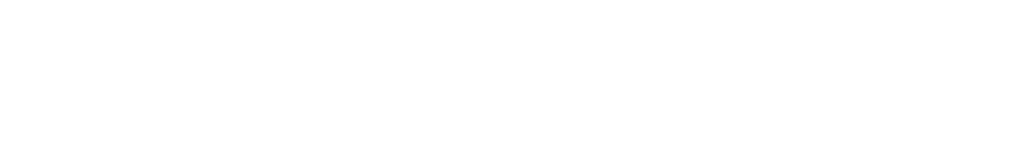
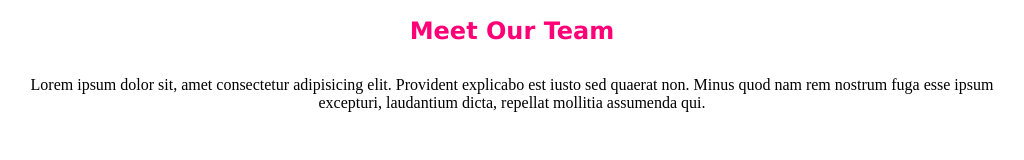
Before and after one commit to Domenico-lel/html-css-float-cards, a plain HTML site: page index.html in a window 1280 px wide. Shown: the whole page, without its empty margins (128-1152 px from the left). Drawn offline with Linux system fonts and the light colour scheme.

Commit message:
parte superiore creata e centrata

```diff
--- a/css/style.css
+++ b/css/style.css
@@ -0,0 +1,12 @@
+#contenitore, h2{
+    text-align: center;
+    width: 80%;
+    margin: auto;
+}
+
+h2{
+    color: rgb(255, 0, 119);
+    font-family: Verdana, Tahoma, sans-serif;
+    padding-bottom: 15px;
+    padding-top: 9px;
+}
--- a/index.html
+++ b/index.html
@@ -7,6 +7,10 @@
     <title>Document</title>
 </head>
 <body>
+    <h2>Meet Our Team</h2>
 
+    <header id="contenitore">
+        <p>Lorem ipsum dolor sit, amet consectetur adipisicing elit. Provident explicabo est iusto sed quaerat non. Minus quod nam rem nostrum fuga esse ipsum excepturi, laudantium dicta, repellat mollitia assumenda qui.</p>
+    </header>
 </body>
 </html>
```
Also changed, not shown: img/female1.png (added), img/female2.png (added), img/female3.png (added), img/male1.png (added), img/male2.png (added), img/male3.png (added).
